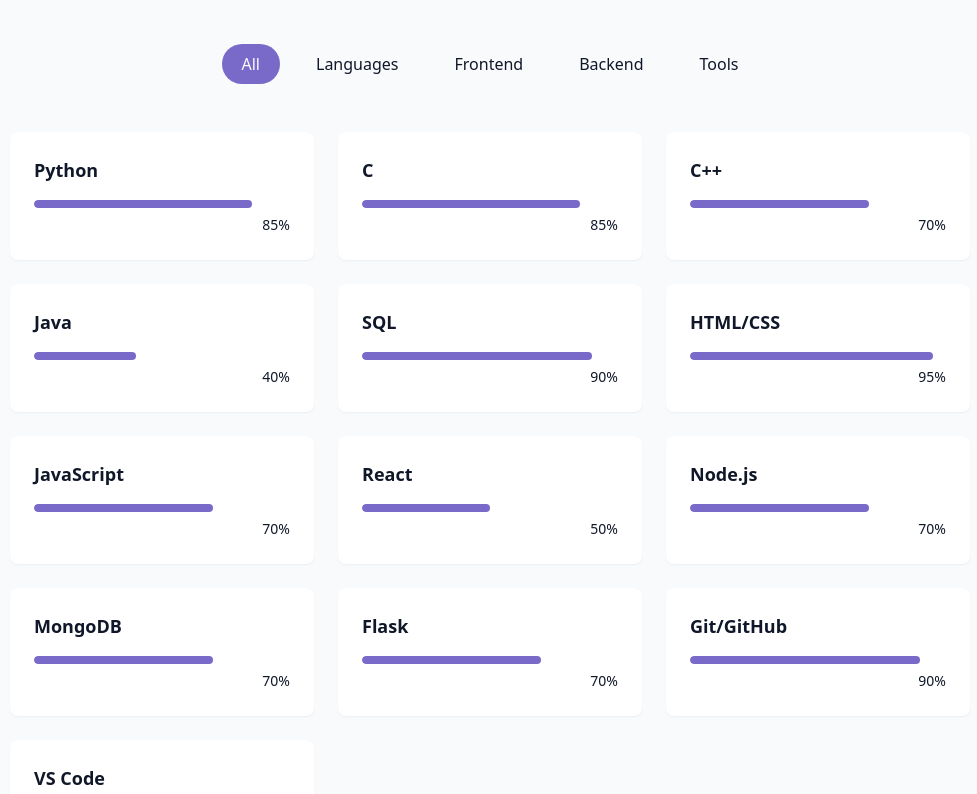
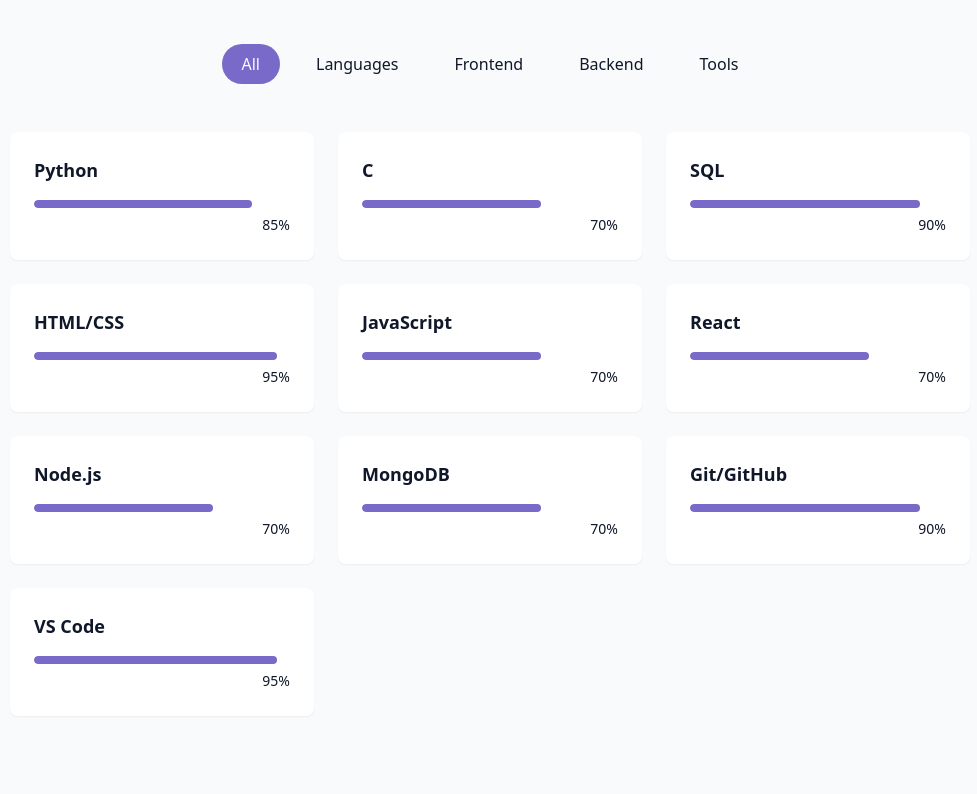
Before and after one commit to mohamedirsath07/portfolio, a React (Vite) app: page / in a window 1280 px wide. Shown: the part 1646-2440 px from the top of the page, without its empty margins (150-1127 px from the left). Built offline with nearby package versions, Linux system fonts and the light colour scheme.

Commit message:
Modifies skills section

```diff
--- a/src/components/SkillsSection.jsx
+++ b/src/components/SkillsSection.jsx
@@ -4,22 +4,19 @@
 const skills = [
   // Languages
   { name: "Python", level: 85, category: "languages" },
-  { name: "C", level: 85, category: "languages" },
-  { name: "C++", level: 70, category: "languages" },
-  { name: "Java", level: 40, category: "languages" },
+  { name: "C", level: 70, category: "languages" },
   { name: "SQL", level: 90, category: "languages" },
 
 
   // Frontend
   { name: "HTML/CSS", level: 95, category: "frontend" },
   { name: "JavaScript", level: 70, category: "frontend" },
-  { name: "React", level: 50, category: "frontend" },
+  { name: "React", level: 70, category: "frontend" },
 
 
   // Backend
   { name: "Node.js", level: 70, category: "backend" },
   { name: "MongoDB", level: 70, category: "backend" },
-  { name: "Flask", level: 70, category: "backend" },
 
 
   // Tools
```
